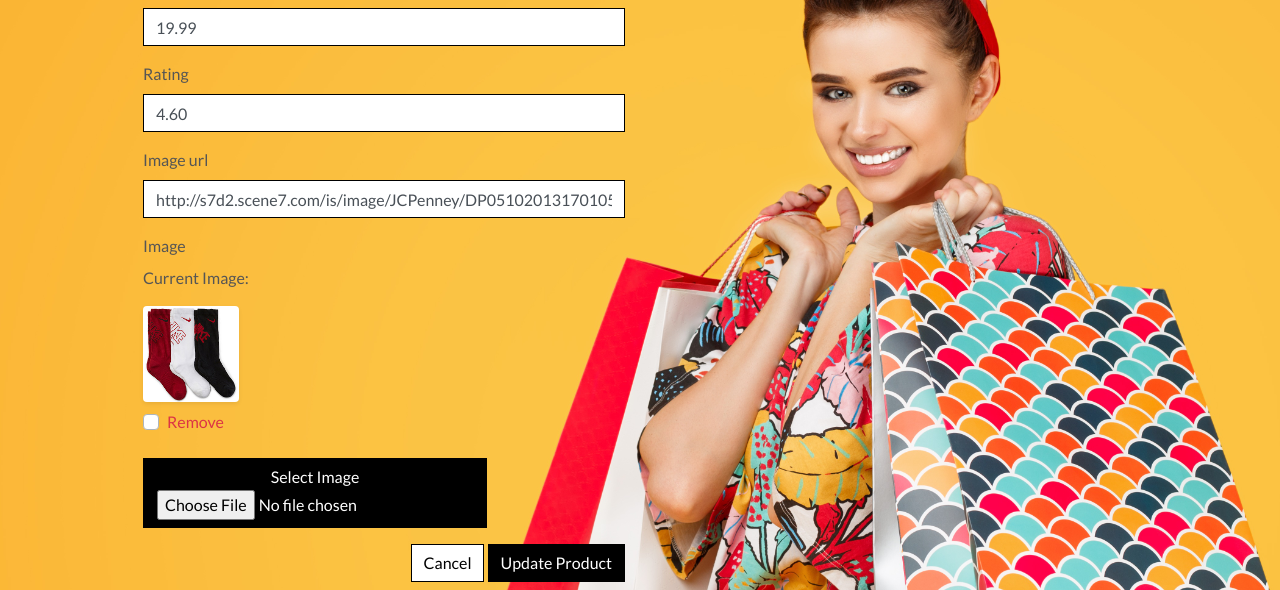
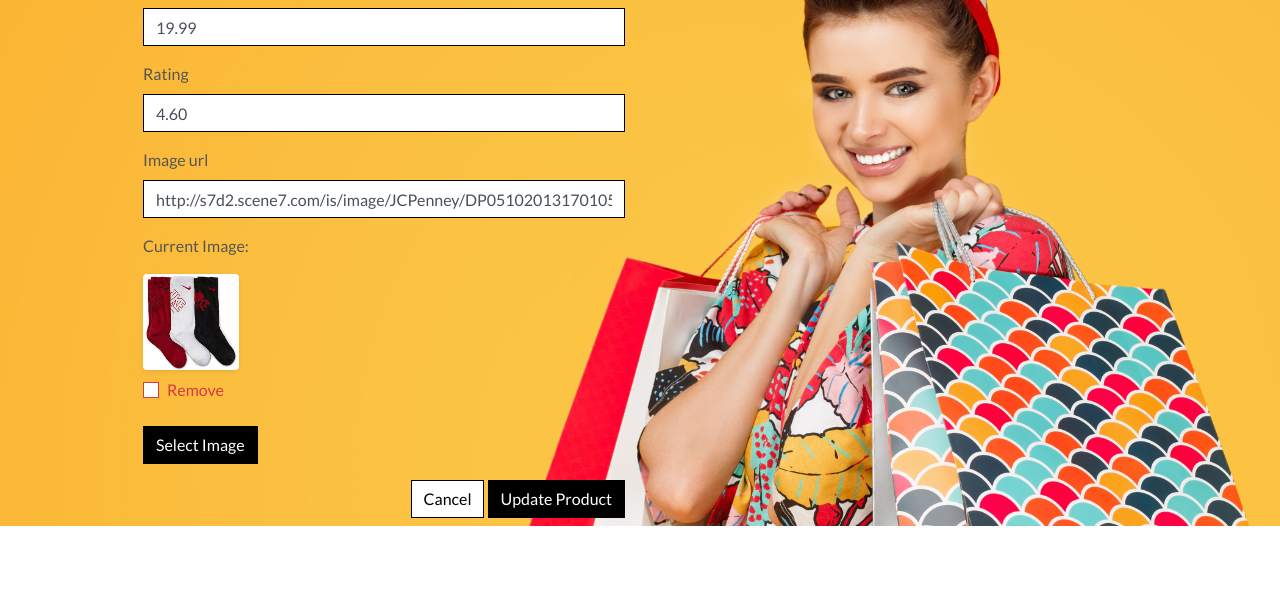
Before and after one commit to Jmurray1989/Shopping_Boutique, a Django app: page /products/edit/12/ in a window 1280 px wide. Shown: the part 986-1576 px from the top of the page. After the commit the page ends 1512 px from the top, so only its background shows below. Run offline with Django 3.2, Linux system fonts and the light colour scheme; the visitor is signed in with stand-in values (Sample User, id 1); data comes from the database, SQL or seed files in the repository; some libraries are stand-ins or nearby versions.

Commit message:
finished image field

```diff
--- a/static/css/base.css
+++ b/static/css/base.css
@@ -3,11 +3,12 @@ html {
 }
 
 body {
-    background: url('/media/homepage_background_cropped.jpg') no-repeat center center fixed;
+  background: url("/media/homepage_background_cropped.jpg") no-repeat center
+    center fixed;
   background-size: cover;
   height: calc(100vh - 164px);
   color: #555;
-    font-family: 'Lato';
+  font-family: "Lato";
 }
 
 /* from Bulma */
@@ -102,7 +103,7 @@ a.category-badge > span.badge:hover {
   cursor: pointer;
 }
 
-input[name='q']::placeholder {
+input[name="q"]::placeholder {
   color: #aab7c4;
 }
 
@@ -195,7 +196,7 @@ input[name='q']::placeholder {
   border-radius: 0;
 }
 
-.allauth-form-inner-content label:not([for='id_remember']) {
+.allauth-form-inner-content label:not([for="id_remember"]) {
   display: none;
 }
 
@@ -204,7 +205,7 @@ input[name='q']::placeholder {
 }
 
 .allauth-form-inner-content button,
-.allauth-form-inner-content input[type='submit'] {
+.allauth-form-inner-content input[type="submit"] {
   /* btn */
   display: inline-block;
   font-weight: 400;
@@ -217,17 +218,18 @@ input[name='q']::placeholder {
   user-select: none;
   background-color: #000;
   border: 1px solid #000;
-    padding: .375rem .75rem;
+  padding: 0.375rem 0.75rem;
   font-size: 1rem;
   line-height: 1.5;
   border-radius: 0;
 
   /* standard bootstrap btn transitions */
-    transition: color .15s ease-in-out,background-color .15s ease-in-out,border-color .15s ease-in-out,box-shadow .15s ease-in-out;
+  transition: color 0.15s ease-in-out, background-color 0.15s ease-in-out,
+    border-color 0.15s ease-in-out, box-shadow 0.15s ease-in-out;
 }
 
 .allauth-form-inner-content button:hover,
-.allauth-form-inner-content input[type='submit']:hover {
+.allauth-form-inner-content input[type="submit"]:hover {
   color: #fff;
   background-color: #222;
   border-color: #222;
@@ -235,6 +237,34 @@ input[name='q']::placeholder {
 
 .allauth-form-inner-content a {
   color: #17a2b8; /* text-info */
+}
+
+/* Product Form */
+
+.btn-file {
+  position: relative;
+  overflow: hidden;
+}
+
+.btn-file input[type="file"] {
+  position: absolute;
+  top: 0;
+  right: 0;
+  min-width: 100%;
+  min-height: 100%;
+  opacity: 0;
+  cursor: pointer;
+}
+
+.custom-checkbox .custom-control-label::before {
+  border-radius: 0;
+  border-color: #dc3545;
+}
+
+.custom-checkbox .custom-control-input:checked ~ .custom-control-label::before {
+  background-color: #dc3545;
+  border-color: #dc3545;
+  border-radius: 0;
 }
 
 /* fixed top navbar only on medium and up */
```
Also changed, not shown: products/templates/products/add_product.html (+10 -1 lines), products/templates/products/edit_product.html (+30 -17 lines). Lines whose indentation alone changed are shown as unchanged.
